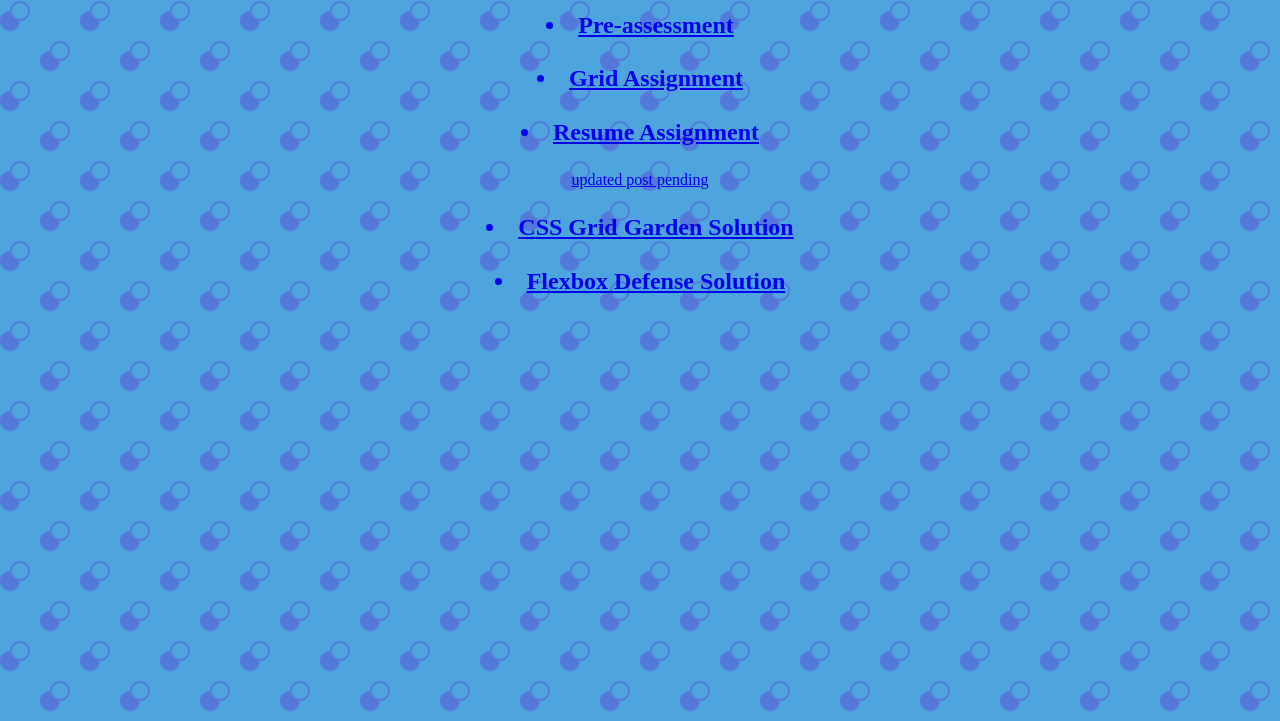
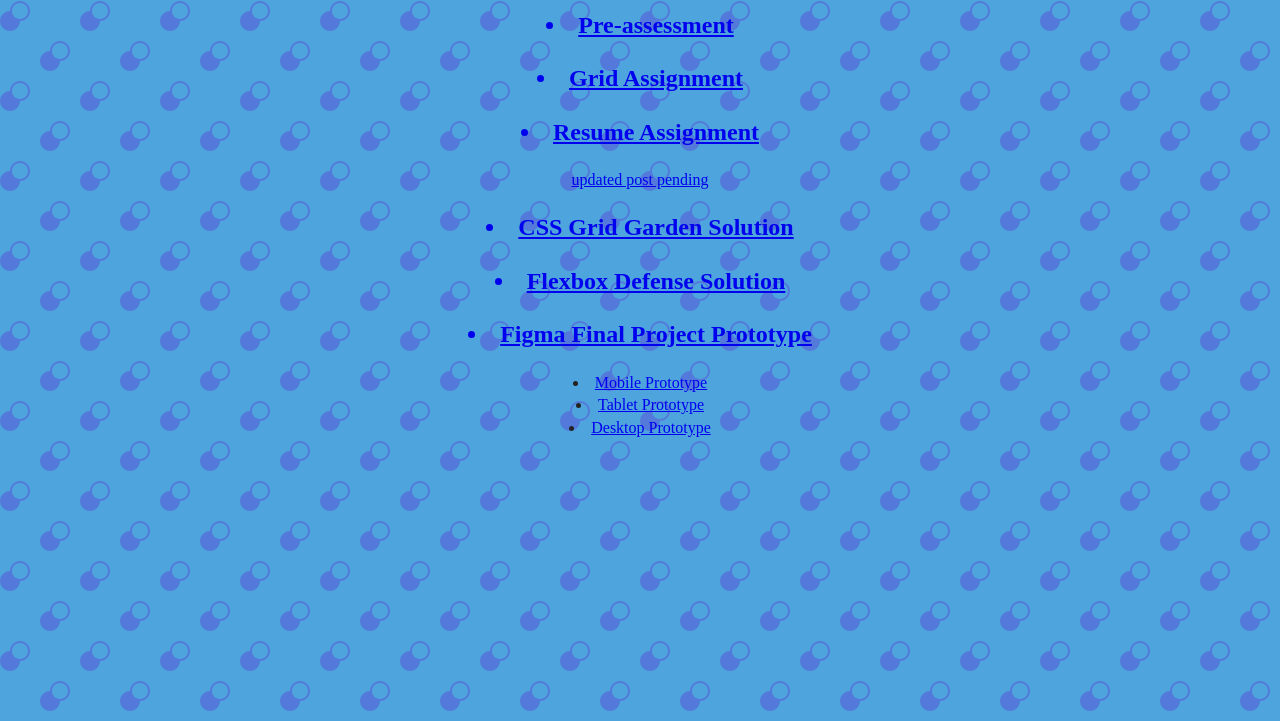
Before and after one commit to jermatthey/ifsc-3342, a plain HTML site: page index.html in a window 1280 px wide. Shown: the part 79-800 px from the top of the page. Drawn offline with Linux system fonts and the light colour scheme.

Commit message:
added figma prototypes

```diff
--- a/index.html
+++ b/index.html
@@ -35,6 +35,11 @@
 <h2><a href="flexbox_defense/img/flexboxdefense.jpg">
   <li>Flexbox Defense Solution</li></h2>
 </a>
+<h2><a href="https://www.figma.com/file/860P8VfXxKvqVEAOYGgrjA/Vortex-Prototype?node-id=2%3A214">
+  <li>Figma Final Project Prototype</li></h2>
+  <li><a href="https://www.figma.com/proto/860P8VfXxKvqVEAOYGgrjA/Vortex-Prototype?node-id=1%3A2&viewport=348%2C207%2C0.19605715572834015&scaling=scale-down&page-id=0%3A1">Mobile Prototype</a></li>
+  <li><a href="https://www.figma.com/proto/860P8VfXxKvqVEAOYGgrjA/Vortex-Prototype?node-id=2%3A212&viewport=234%2C211%2C0.19605715572834015&scaling=scale-down&page-id=0%3A1">Tablet Prototype</a></li>
+  <li><a href="https://www.figma.com/proto/860P8VfXxKvqVEAOYGgrjA/Vortex-Prototype?node-id=2%3A214&viewport=107%2C138%2C0.19605715572834015&scaling=scale-down&page-id=0%3A1">Desktop Prototype</a></li>
   </ul>
   </div>
 </body>
```
Also changed, not shown: resume/index.html (+1 -1 lines).
